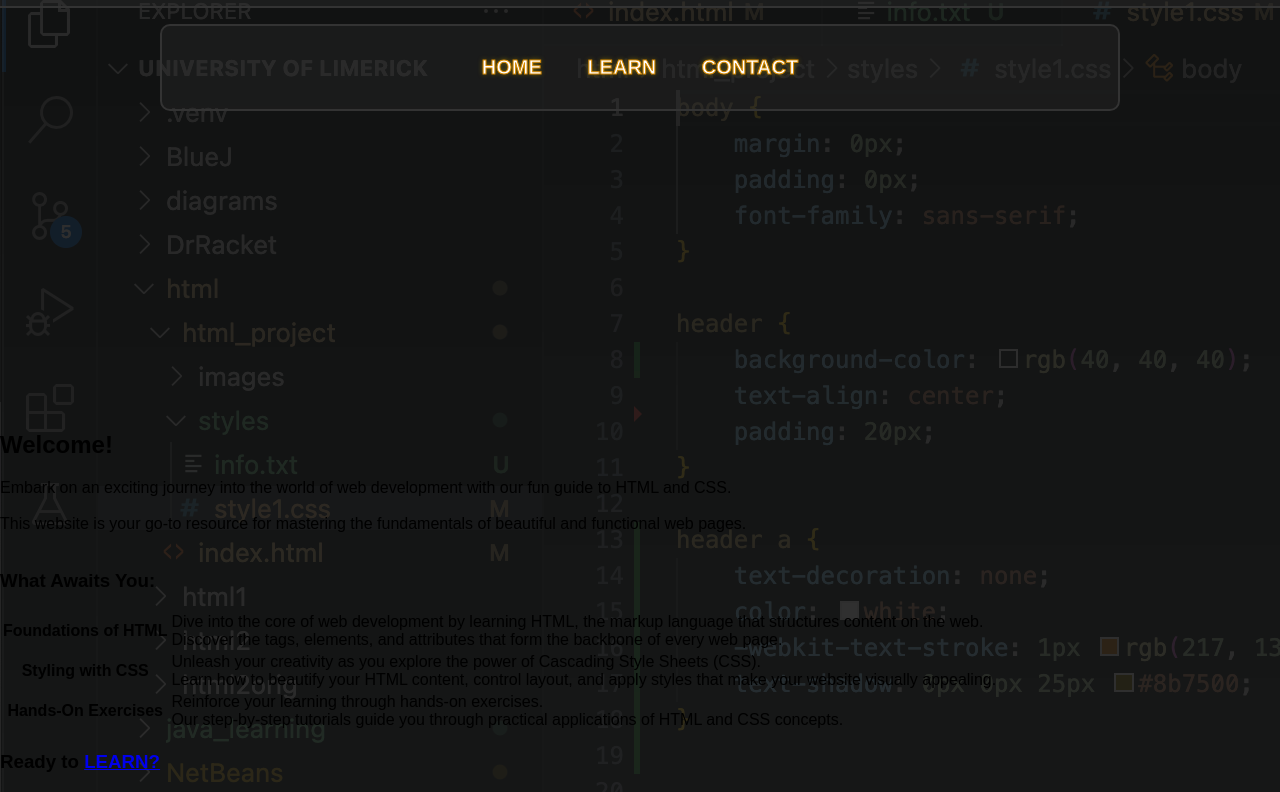
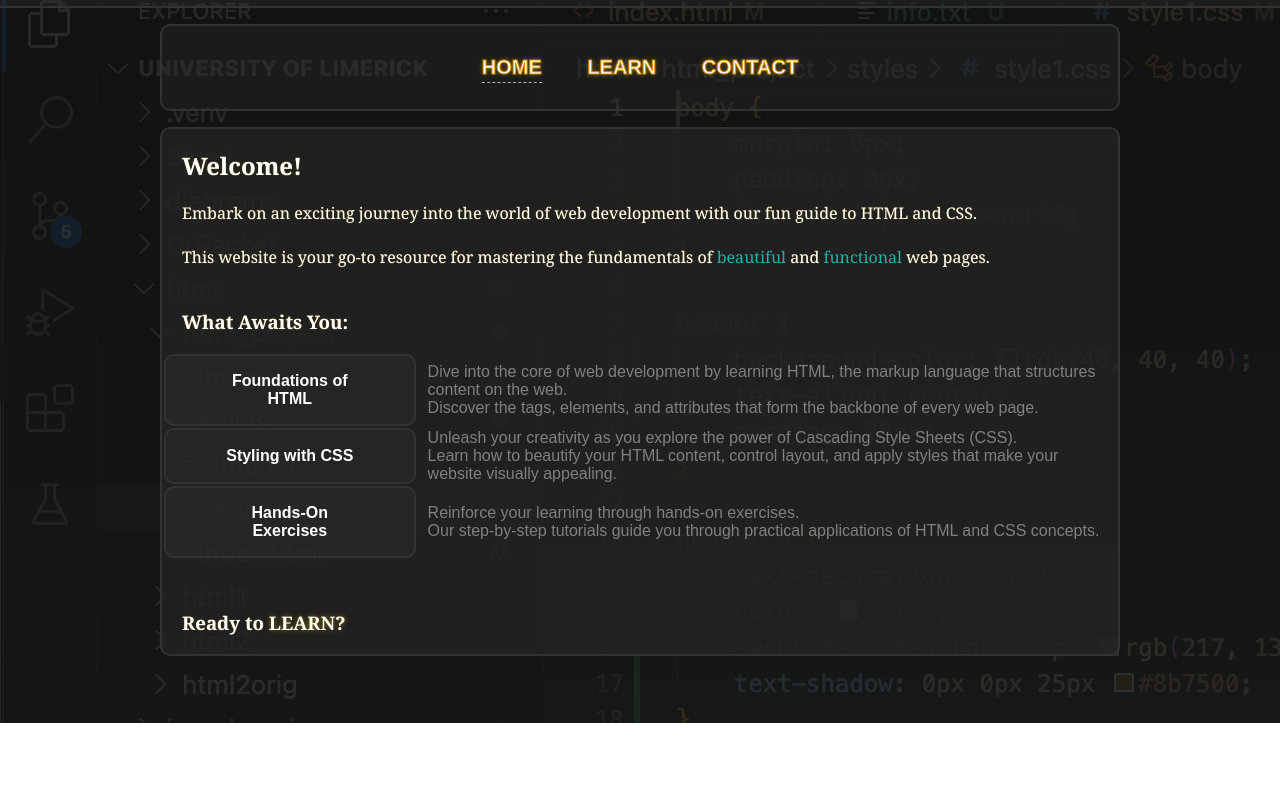
Before and after one commit to adamurban04/Learn-Web-Development, a plain HTML site: page html_project/index.html in a window 1280 px wide. Shown: the part 77-869 px from the top of the page. After the commit the page ends 800 px from the top, so only its background shows below. Drawn offline with Linux system fonts and the light colour scheme.

Commit message:
Update style1.css

```diff
--- a/html_project/styles/style1.css
+++ b/html_project/styles/style1.css
@@ -23,8 +23,6 @@ header a {
     font-family: Georgia, 'Times New Roman', Times, serif;
     text-decoration: none;
     color: white;
-    border-bottom: 1px solid #ffffff;
-    padding-bottom: 4px;
     -webkit-text-stroke: 1px rgb(217, 138, 0);
     text-shadow: 0px 0px 5px #8b7500;
 }
@@ -38,7 +36,7 @@ header h1 {
 
 
 .nav-list {
-    margin: 1rem 10rem 20rem 10rem;
+    margin: 1rem 10rem 0rem 10rem;
     border: 2px solid #333;
     border-radius: 10px;
     background-color: rgba(54, 54, 54, 0.25);
@@ -68,6 +66,12 @@ nav ul li a {
     font-weight: bold;
 }
 
+#HOME, #LEARN, #CONTACT {
+    border-bottom: 1px solid #ffffffa8;
+    border-bottom-style: dashed;
+    padding-bottom: 4px;
+}
+
 @keyframes glow {
     0% {
         text-shadow: 0 0 10px #8b76003e;
@@ -81,7 +85,7 @@ nav ul li a {
     }
   }
 
-nav ul li a:hover {
+a:hover {
     color: rgb(255, 255, 255);
     -webkit-text-stroke: 1px rgb(217, 138, 0);
     text-shadow: 0 0 20px #d2b300;
@@ -91,5 +95,74 @@ nav ul li a:hover {
 
 nav ul li a:active {
     transition: font-size 0.3s ease;
-    font-size: 110%;
-  }
+    font-size: 105%;
+}
+
+
+
+/* Main */
+
+.main {
+    margin: 1rem 10rem 0rem 10rem;
+    border: 2px solid #333;
+    border-radius: 10px;
+    background-color: rgba(35, 35, 35, 0.837);
+}
+
+h2 {
+    margin-left: 20px;
+    font-family: Georgia, 'Times New Roman', Times, serif;
+    color: white;
+    text-shadow: 0px 0px 1px #8b7500;
+}
+
+p {
+    margin-left: 20px;
+    font-family: Georgia, 'Times New Roman', Times, serif;
+    color: white;
+    text-shadow: 0px 0px 1px #8b7500;
+}
+
+h3 {
+    margin-left: 20px;
+    font-family: Georgia, 'Times New Roman', Times, serif;
+    color: white;
+    text-shadow: 0px 0px 1px #8b7500;
+}
+
+.syllabus {
+    margin: auto;
+    margin-bottom: 50px;
+}
+
+th {
+    padding: 1rem 3rem 1rem 3rem;
+    color: white;
+    border: 2px solid #333;
+    border-radius: 10px;
+    background-color: rgba(54, 54, 54, 0.25);
+}
+
+td {
+    padding-left: 10px;
+    color: gray;
+}
+
+.highlightGreen {
+    color:lightseagreen;
+    text-shadow: none;
+}
+
+#bottomLink {
+    text-decoration: none;
+    color: white;
+    text-shadow: 0px 0px 5px #8b7500;
+}
+
+#bottomLink:hover {
+    color: rgb(255, 255, 255);
+    -webkit-text-stroke: 0px rgb(217, 138, 0);
+    text-shadow: 0 0 20px #d2b300;
+    font-weight: bold;
+    animation: glow 0.3s ease-out;
+}
```
